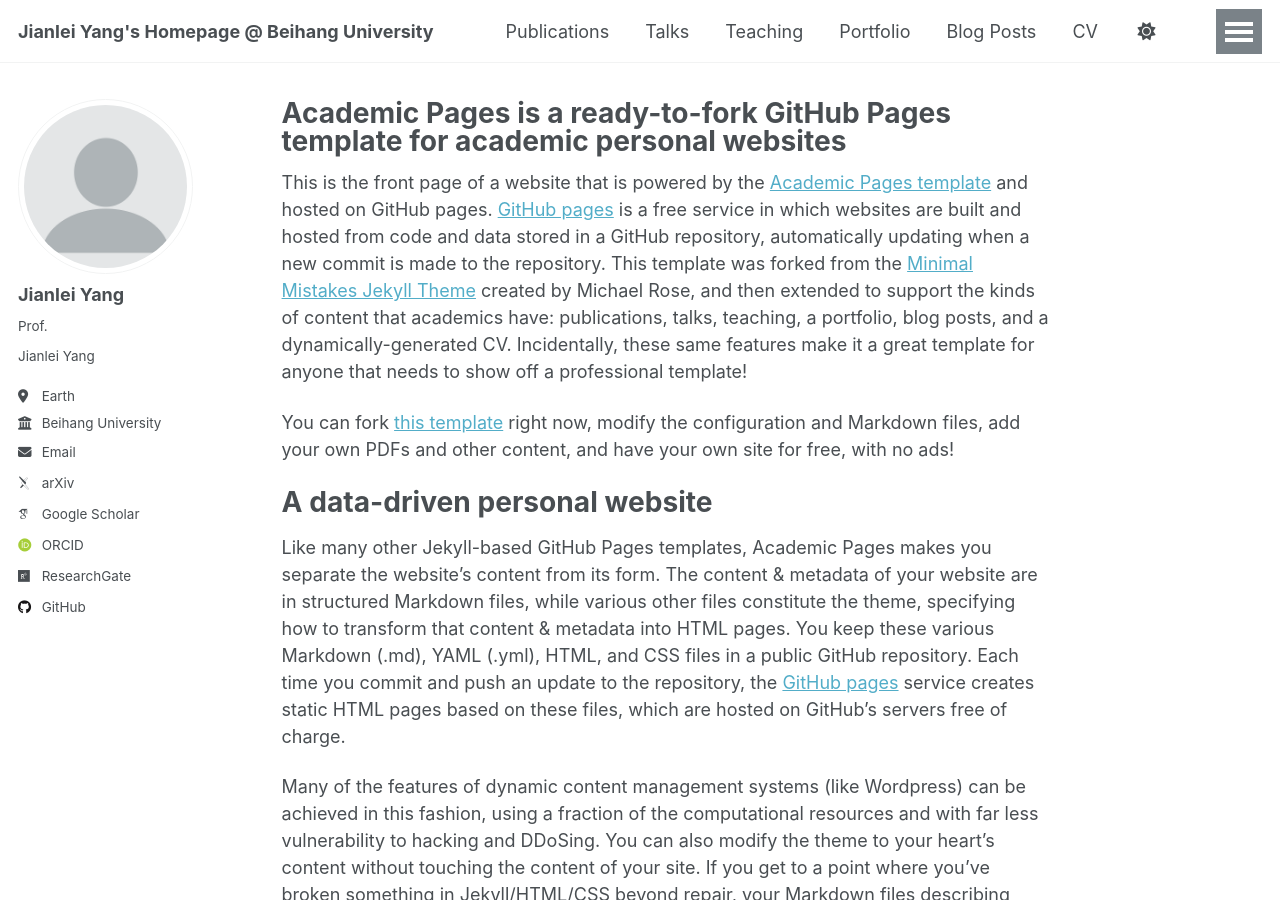
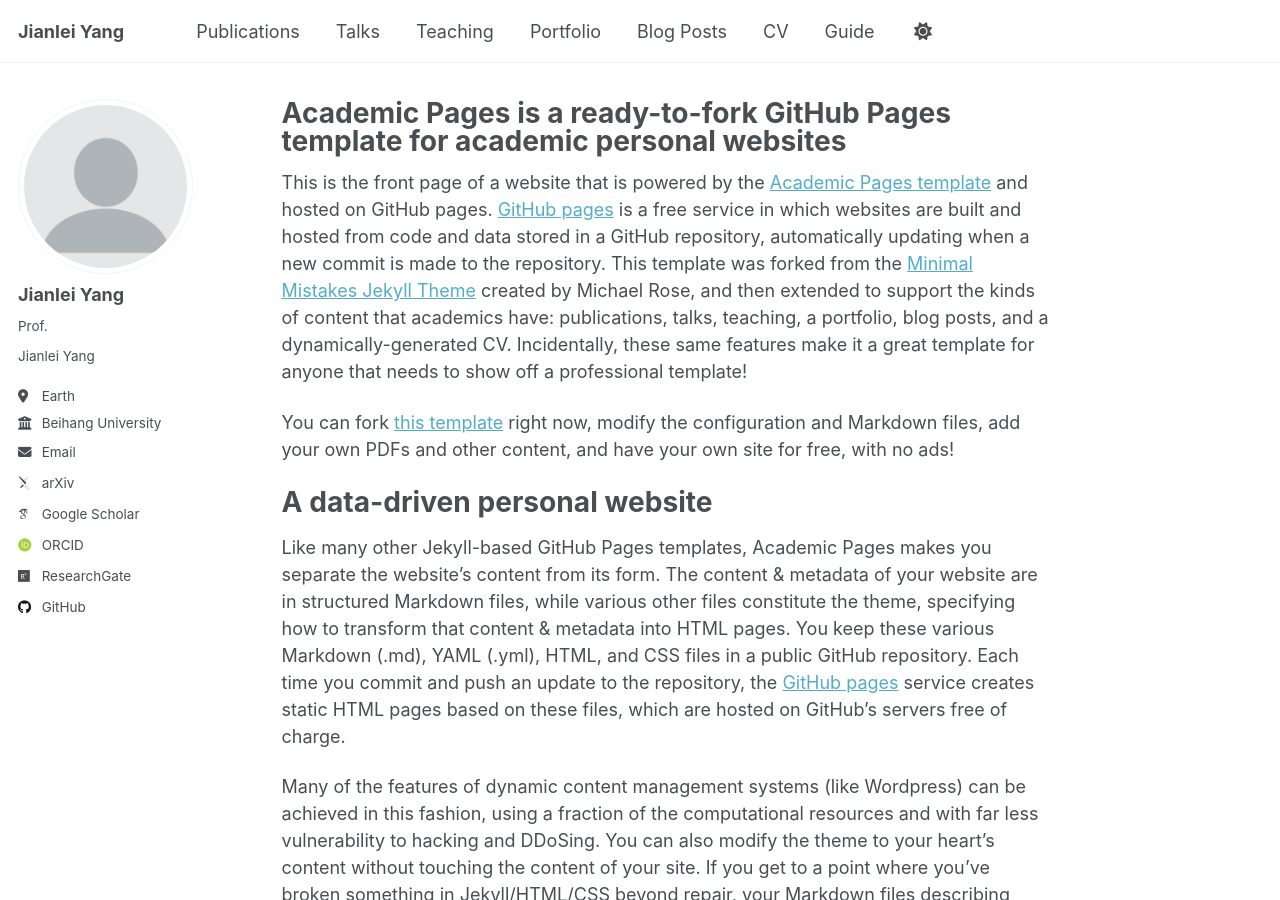
Before and after one commit to dogrush/dogrush.github.io, a Jekyll site: the page built from _pages/about.md, in a window 1280 px wide and 900 px high. Built offline with Jekyll 4.4.1, drawn with Linux system fonts in a browser that asks for light colours; some web fonts are replaced; a script that is not in the unit is left out.

Commit message:
Update _config.yml

```diff
--- a/_config.yml
+++ b/_config.yml
@@ -9,7 +9,7 @@
 # Basic Site Settings
 locale                   : "en-US"
 site_theme               : "default" # Currently available options are "default", "air"
-title                    : "Jianlei Yang's Homepage @ Beihang University"
+title                    : "Jianlei Yang"
 title_separator          : "-"
 name                     : &name "Jianlei Yang"
 description              : &description "Jianlei Yang's Homepage @ Beihang University"   # Update this with a general description of your site, this is the default if not overridden by a page
```
